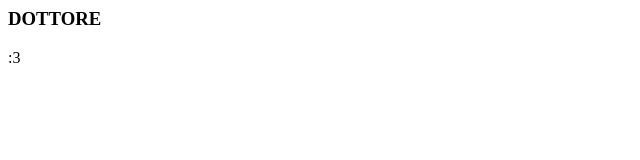
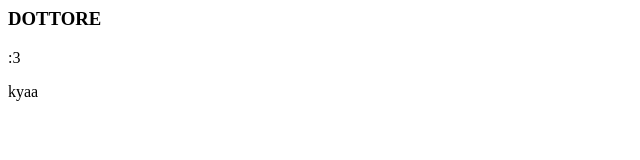
Before and after one commit to nyashka177/My-Project-Kyaa, a plain HTML site: page index.html in a window 1280 px wide. Shown: the full height of the page, 0-640 px from the left. Drawn offline with Linux system fonts and the light colour scheme.

Commit message:
Added paragraph to index

```diff
--- a/index.html
+++ b/index.html
@@ -1,2 +1,3 @@
 <H3>DOTTORE</H3>
 <p>:3</p>
+<p>kyaa</p>
```
